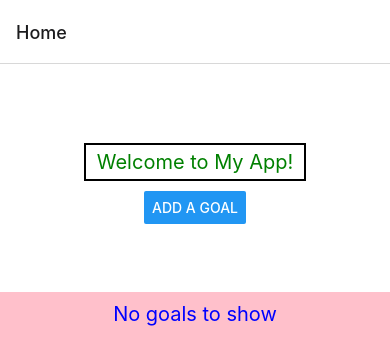
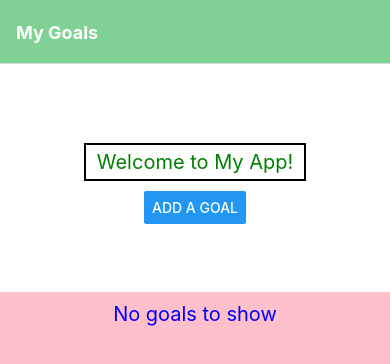
Before and after one commit to lisliaxx/Fall2024-Tue, a React Native app: screen / in a window 390 px wide. Shown: the top 364 px of the page. Built offline with nearby package versions, Linux system fonts and the light colour scheme.

Commit message:
Changed the headerstyle for the header

```diff
--- a/App.js
+++ b/App.js
@@ -13,7 +13,20 @@
   return (
     <NavigationContainer>
       <Stack.Navigator>
-        <Stack.Screen name="Home" component={Home} />
+        <Stack.Screen
+          name="Home"
+          component={Home}
+          options={{
+            title : "My Goals",
+            headerStyle: {
+              backgroundColor: '#80d195',
+            },
+            headerTintColor: 'white',
+            headerTitleStyle: {
+              fontWeight: 'bold',
+            },
+          }}
+        />
         <Stack.Screen name="GoalDetails" component={GoalDetails} />
       </Stack.Navigator>
     </NavigationContainer>
```
